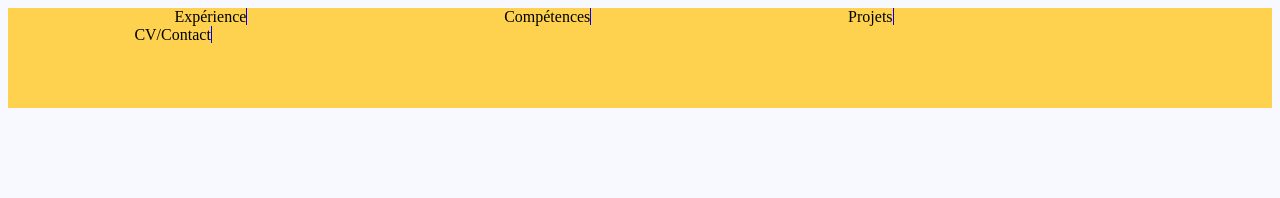
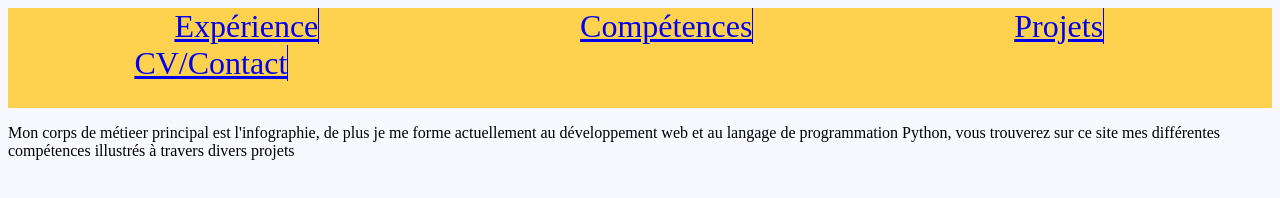
Before and after one commit to Wanbli83470/MON_SITE, a plain HTML site: page CV_HTML/competences.html in a window 1280 px wide. Drawn offline with Linux system fonts and the light colour scheme.

Commit message:
construction

```diff
--- a/CV_HTML/competences.html
+++ b/CV_HTML/competences.html
@@ -9,12 +9,14 @@
 
 <div id="header">
 	<ul>
-		<li>Expérience</li>
-		<li>Compétences</li>
-		<li>Projets</li>
-		<li>CV/Contact</li>
+		<a href="experience.html"><li>Expérience</li></a>
+		<a href="competences.html"><li>Compétences</li></a>
+		<a href="projets.html"><li>Projets</li></a>
+		<a href="cv_contact.html"><li>CV/Contact</li></a>
 	</ul>
 </div>
-
+<p>Mon corps de métieer principal est l'infographie, de plus je me forme actuellement
+au développement web et au langage de programmation Python, vous trouverez sur ce site mes différentes compétences
+illustrés à travers divers projets</p>
 </body>
 </html>
--- a/CV_HTML/style.css
+++ b/CV_HTML/style.css
@@ -5,6 +5,7 @@ body {
 	background-color: #FED24F;
 	width : 100%;
 	height: 100px;
+	font-size : 2em;
 }
 li {
 	display: inline;
@@ -15,3 +16,6 @@ li {
 ul {
 	display: inline;
 }
+input {
+border : 1px solid blue
+}
```
Also changed, not shown: CV_HTML/cv_contact.html (renamed from CV_HTML/CV:CONTACT.html, +4 -4 lines), CV_HTML/index.html (+2 -2 lines), CV_HTML/projets.html (added, +21 -0 lines).
